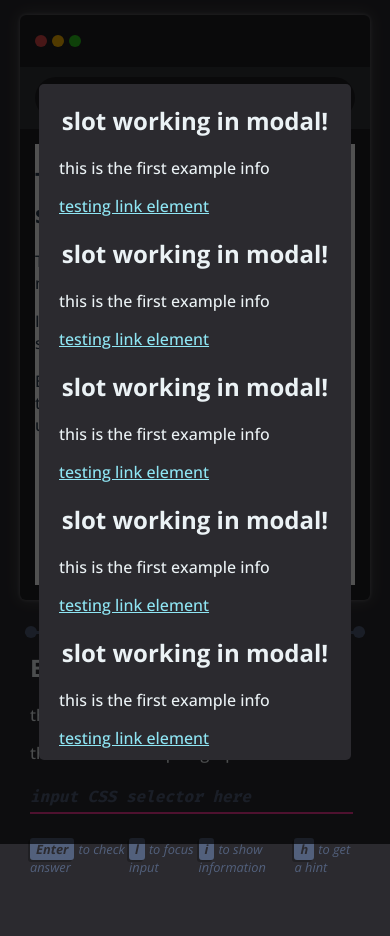
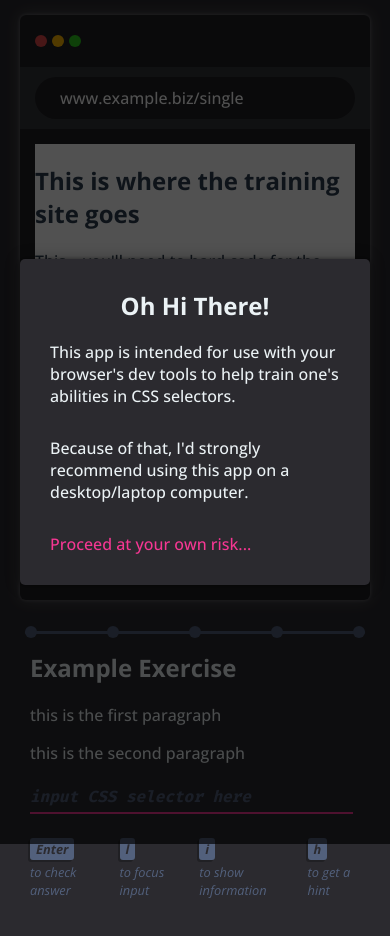
Before and after one commit to scootyboots/css-selector-training-platform, a Vue app: page /example-exercise/single in a window 390 px wide. Shown: the top 936 px of the page. Built offline with nearby package versions, Linux system fonts and the light colour scheme.

Commit message:
more styling

```diff
--- a/src/components/Exercise.vue
+++ b/src/components/Exercise.vue
@@ -112,7 +112,9 @@ window.addEventListener('keydown', (event) => handleHotkeyPress(event))
 }
 
 .two-pain-grid__right{
-
+  display: flex;
+  align-items: center;
+  min-height: 100vh;
 }
 
 .two-pain-grid__left-container {
@@ -139,6 +141,8 @@ window.addEventListener('keydown', (event) => handleHotkeyPress(event))
 
   .two-pain-grid__right {
     position: absolute;
+    display: block;
+    min-height: 0;
     top: 0;
     left: 2rem;
     right: 2rem;
--- a/src/components/Modal.vue
+++ b/src/components/Modal.vue
@@ -1,5 +1,7 @@
 <script setup lang="ts">
+import MobileWarning from './modal_content/MobileWarning.vue'
 const props = defineProps<{ display: boolean, toggle: boolean  }>()
+const screenWidth = window.innerWidth
 </script>
 
 <template>
@@ -9,7 +11,8 @@ const props = defineProps<{ display: boolean, toggle: boolean  }>()
       <Transition name="slide-fade">
         <div class="Information-modal-content-container" v-show="display">
           <div class="Information-modal-content">
-              <slot></slot>
+              <MobileWarning v-if="screenWidth < 500"/>
+              <slot v-else></slot>
           </div>
         </div>
       </Transition>
@@ -46,16 +49,21 @@ const props = defineProps<{ display: boolean, toggle: boolean  }>()
 .Information-modal-content-container {
   /* display: flex; */
   overflow: auto;
-  width: 80%;
+  width: 50%;
   max-width: 70rem;
-  height: 80vh;
+  max-height: 80vh;
   margin: 0 auto;
+  padding: 2rem;
   z-index: 10002;
   background-color: var(--main-bg-color);
   border-radius: 0.5rem;
-  /* box-shadow:
-    rgb(255 255 255 / 20%) 0px 0px 15px,
-    rgb(255 255 255 / 15%) 0px 0px 3px 1px */
+  box-shadow:
+    rgb(0 0 0 / 30%) 0px 0px 15px,
+    rgb(0 0 0 / 25%) 0px 0px 3px 1px
+}
+
+.Information-modal-content-container p:not(:last-child) {
+  margin-bottom: 3rem;
 }
 
 .Information-modal-content-container::-webkit-scrollbar {
@@ -110,6 +118,14 @@ const props = defineProps<{ display: boolean, toggle: boolean  }>()
   opacity: 0;
 }
 
-
+@media (max-width: 1090px) {
+  .Information-modal {
+    margin: 2rem
+  }
+  .Information-modal-content-container {
+    width: 100%;
+    padding: 1rem;
+  }
+}
 
 </style>
--- a/src/components/Progress.vue
+++ b/src/components/Progress.vue
@@ -42,7 +42,7 @@ router.afterEach((to, from) => {
   left: 5.5rem;
   display: flex;
   align-items: center;
-  margin: 3.9rem auto 1.5rem auto;
+  margin: 5.2rem auto 1.5rem auto;
   height: 0.3rem;
   border-radius: 0.6rem;
   background-color: var(--lowlight);
@@ -87,6 +87,9 @@ router.afterEach((to, from) => {
     left: 2.2rem;
     right: 2.2rem;
   }
+  .Prompt-check-tip:not(:last-child) {
+    margin-right: 2rem;
+  }
 }
 
 </style>
--- a/src/components/Prompt.vue
+++ b/src/components/Prompt.vue
@@ -156,6 +156,8 @@ const selectAllLogic = () => {
     <ShortcutIndicatorVue v-if="allowModalToggle" hotkey="i" explanation="to show information" @click="$emit('i-clicked')"/>
     <ShortcutIndicatorVue v-if="hint" hotkey="h" explanation="to get a hint" @click="$emit('h-clicked')" />
   </div>
+
+  <div class="Prompt-notification-area">
     <Transition name="slide-in">
       <div class="Prompt-hint" v-if="defaultDisplayHint">{{ hint }}</div>
     </Transition>
@@ -168,11 +170,13 @@ const selectAllLogic = () => {
         </Transition>
       </div>
     </Transition>
+
     <Transition name="slide-in">
       <div class="Prompt-correct last" v-if="correctAnswerGiven && isLastPath">
         you finished all the exercises!
       </div>
     </Transition>
+  </div>
 </div>
 
 </template>
@@ -224,6 +228,10 @@ const selectAllLogic = () => {
   /* color: var(--highlight-purple); */
 }
 
+.Prompt-notification-area {
+  min-height: 25rem;
+}
+
 .Prompt-correct {
   color: var(--highlight-blue)
 }
@@ -237,6 +245,10 @@ const selectAllLogic = () => {
   padding: 1rem;
   line-height: 3.2rem;
   margin-bottom: 1.5rem;
+}
+
+@media (max-width: 1090px) {
+  .Prompt-notification-area { min-height: 25rem; }
 }
 
 .fade-in-enter-active,
--- a/src/components/ShortcutIndicator.vue
+++ b/src/components/ShortcutIndicator.vue
@@ -9,7 +9,7 @@ const props = defineProps<ShortcutIndicatorProps>()
 
 <template>
 
-<div class="Prompt-check-tip"><span class="hotkey">{{ hotkey  }}</span>{{ explanation  }}</div>
+<div class="Prompt-check-tip"><span class="hotkey">{{ hotkey  }}</span><span class="explanation">{{ explanation  }}</span></div>
 
 </template>
 
@@ -30,4 +30,11 @@ const props = defineProps<ShortcutIndicatorProps>()
   border-radius: 3px;
   box-shadow: -2px 2px 0px #202024;
 }
+
+@media (max-width: 1090px) {
+  .explanation {
+    display: block;
+    margin-top: 0.5rem;
+  }
+}
 </style>
--- /dev/null
+++ b/src/components/modal_content/FirstModalContent.vue
@@ -0,0 +1,27 @@
+<script setup lang="ts">
+
+</script>
+
+<template>
+
+<h2>CSS Selector Training Platform - Skeleton</h2>
+
+<p>This app was developed as an easily customizable app for training one's abilities with CSS selectors.</p>
+
+<p>There are lots of great resources for learning CSS selectors out there (shout out to <a href="https://flukeout.github.io/" target="_blank">css-diner</a>), but this one is designed so you can customize the content to your particular use case.</p>
+
+<p>Many people and organizations use CSS selectors to facilitate web scraping efforts, or for other Robotic Process Automation (RPA) related operations on the web.</p>
+
+<p>Often the people tasked with writing these CSS selectors aren't developers and might be writing CSS selectors for the first time.</p>
+
+<p>With this app all you need to do is provide some props to the Exercise component and slot in the content most relevant to your use case.</p>
+
+<p>Maybe you scrape ecommerce data and want to train users on common formats and patterns used in ecommerce sites. Maybe you're only interested in scraping reddit and want to familiarize users with common classes and elements found there.</p>
+
+<p>Here you will find 5 simple exercises to demonstrate how this app can be utilized.</p>
+
+</template>
+
+<style>
+
+</style>
--- /dev/null
+++ b/src/components/modal_content/MobileWarning.vue
@@ -0,0 +1,18 @@
+<script setup lang="ts">
+
+</script>
+
+<template>
+
+<h2>Oh Hi There!</h2>
+<p>This app is intended for use with your browser's dev tools to help train one's abilities in CSS selectors.</p>
+<p>Because of that, I'd strongly recommend using this app on a desktop/laptop computer.</p>
+<p class="--warning">Proceed at your own risk...</p>
+
+</template>
+
+<style>
+.--warning {
+  color: var(--highlight-pink)
+}
+</style>
--- a/src/exercises/ExampleSingle.vue
+++ b/src/exercises/ExampleSingle.vue
@@ -2,6 +2,7 @@
 import Exercise from '../components/Exercise.vue'
 import TrainingSite from '../components/training_sites/TrainingSite.vue'
 import ExampleSingleModalContent from '../components/modal_content/ExampleSingleModalContent.vue';
+import FirstModalContent from '../components/modal_content/FirstModalContent.vue';
 
 </script>
 
@@ -22,7 +23,7 @@ import ExampleSingleModalContent from '../components/modal_content/ExampleSingle
       <TrainingSite />
     </template>
     <template #modal-content>
-      <ExampleSingleModalContent/>
+      <FirstModalContent/>
     </template>
   </Exercise>
 </template>
```
Also changed, not shown: 1 other file (tests, documents, lock files or other folders). Lines whose indentation alone changed are shown as unchanged.
